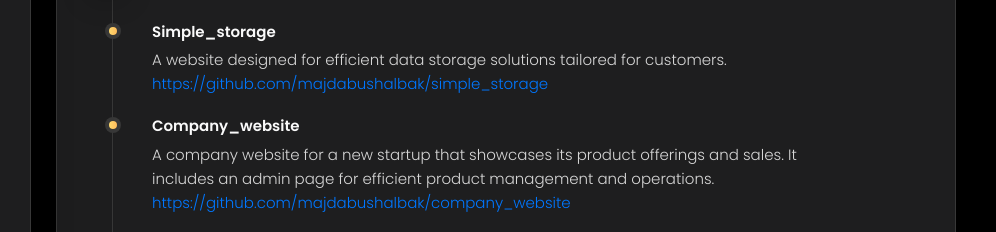
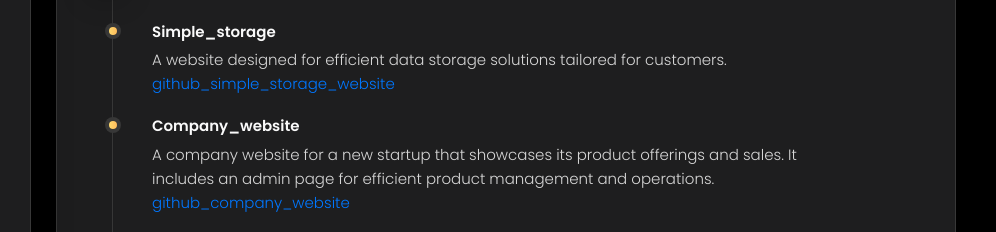
Before and after one commit to majdabushalbak/personal-web, a plain HTML site: page index.html in a window 1280 px wide. Both pictures are taken after a click on the button "Education". Shown: the part 562-794 px from the top of the page, 284-1280 px from the left. Drawn offline with nearby package versions, Linux system fonts and the light colour scheme.

Commit message:
short link

```diff
--- a/assets/css/style.css
+++ b/assets/css/style.css
@@ -1848,6 +1848,8 @@ textarea.form-input::-webkit-resizer { display: none; }
 
 
 
+
+
   /**
    * ABOUT
    */
--- a/index.html
+++ b/index.html
@@ -440,7 +440,7 @@
               <p class="timeline-text">
                 A website designed for efficient data storage solutions tailored for customers.
                 <a href="https://github.com/majdabushalbak/simple_storage" class="link">
-                  https://github.com/majdabushalbak/simple_storage
+                  github_simple_storage_website
                 </a>
 
               </p>
@@ -456,7 +456,7 @@
               <p class="timeline-text">
                 A company website for a new startup that showcases its product offerings and sales. It includes an admin page for efficient product management and operations.
                 <a href="https://github.com/majdabushalbak/company_website" class="link">
-                https://github.com/majdabushalbak/company_website
+                github_company_website
               </a>
 
               </p>
@@ -473,7 +473,7 @@
                 A gym website that offers lessons in muscle training and health care. It features subscription options for users, allowing them to access exclusive content and personalized training plans.
                 For payment processing, I utilized the Lahza API, which provides a seamless and secure online payment experience with the bank of Palestine.
                 <a href="https://github.com/majdabushalbak/gym-web2.0" class="link">
-                https://github.com/majdabushalbak/gym-web2.0
+                github_gym_website
                 </a>
 
               </p>
```
